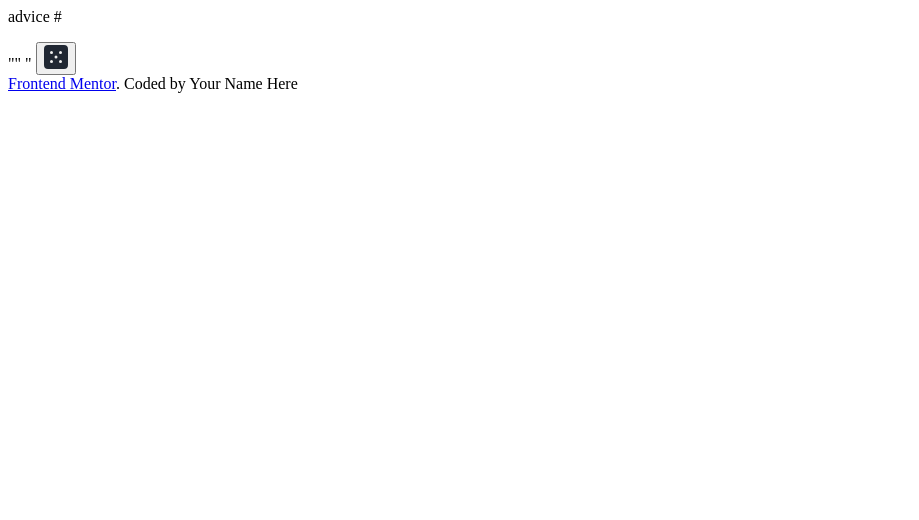
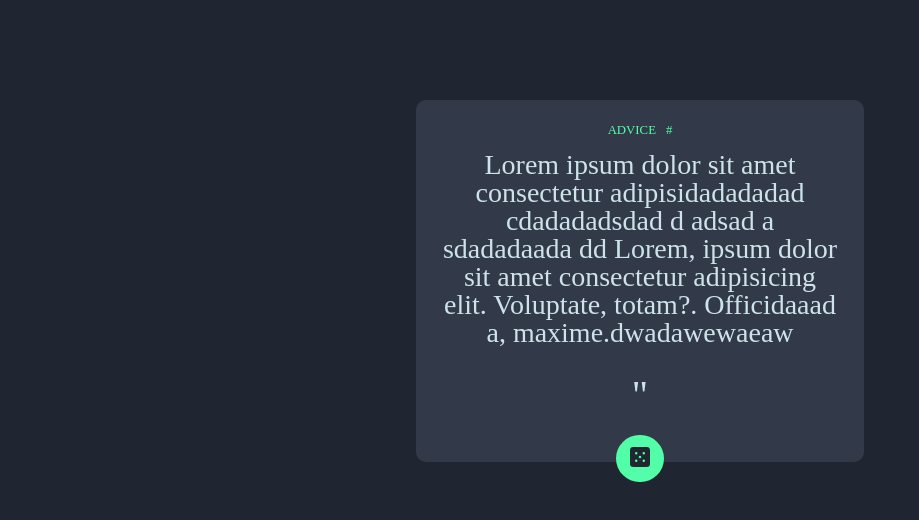
Before and after one commit to joao-miguel8/advice-generator-app, a plain HTML site: page index.html in a window 1280 px wide. Shown: the whole page, without its empty margins (0-919 px from the left). Drawn offline with Linux system fonts and the light colour scheme.

Commit message:
completed all the CSS layout and styling needed for the project.

```diff
--- a/css/reset.css
+++ b/css/reset.css
@@ -0,0 +1,133 @@
+/* http://meyerweb.com/eric/tools/css/reset/
+   v2.0 | 20110126
+   License: none (public domain)
+*/
+
+html,
+body,
+div,
+span,
+applet,
+object,
+iframe,
+h1,
+h2,
+h3,
+h4,
+h5,
+h6,
+p,
+blockquote,
+pre,
+a,
+abbr,
+acronym,
+address,
+big,
+cite,
+code,
+del,
+dfn,
+em,
+img,
+ins,
+kbd,
+q,
+s,
+samp,
+small,
+strike,
+strong,
+sub,
+sup,
+tt,
+var,
+b,
+u,
+i,
+center,
+dl,
+dt,
+dd,
+ol,
+ul,
+li,
+fieldset,
+form,
+label,
+legend,
+table,
+caption,
+tbody,
+tfoot,
+thead,
+tr,
+th,
+td,
+article,
+aside,
+canvas,
+details,
+embed,
+figure,
+figcaption,
+footer,
+header,
+hgroup,
+menu,
+nav,
+output,
+ruby,
+section,
+summary,
+time,
+mark,
+audio,
+video {
+    margin: 0;
+    padding: 0;
+    border: 0;
+    font-size: 100%;
+    font: inherit;
+    vertical-align: baseline;
+}
+/* HTML5 display-role reset for older browsers */
+article,
+aside,
+details,
+figcaption,
+figure,
+footer,
+header,
+hgroup,
+menu,
+nav,
+section {
+    display: block;
+}
+body {
+    line-height: 1;
+}
+ol,
+ul {
+    list-style: none;
+}
+blockquote,
+q {
+    quotes: none;
+}
+blockquote:before,
+blockquote:after,
+q:before,
+q:after {
+    content: "";
+    content: none;
+}
+table {
+    border-collapse: collapse;
+    border-spacing: 0;
+}
+
+button {
+    border-style: none;
+}
--- a/css/style.css
+++ b/css/style.css
@@ -0,0 +1,77 @@
+:root {
+    /* Colors */
+    --primary01: hsl(193, 38%, 86%);
+    --primary02: hsl(150, 100%, 66%);
+    /* Neutral Colors*/
+    --neutral01: hsl(217, 19%, 38%);
+    --neutral02: hsl(217, 19%, 24%);
+    --neutral03: hsl(218, 23%, 16%);
+
+    --ff: font-family: 'Manrope', sans-serif;
+
+}
+
+
+/*<<<<<<<<< GLOBAL STYLES >>>>>>>*/
+body {
+  background: var(--neutral03);
+}
+/*<<<<<<<<< LAYOUT >>>>>>>*/
+.advice-container {
+  background: var(--neutral02);
+  max-width: 400px;
+  border-radius: 10px;
+  padding: 24px 24px 0px 24px;
+  margin: 100px auto;
+}
+
+.advice-inner-content-container {
+  display: flex;
+  flex-direction: column;
+  align-items: center;
+  gap: 14px;
+}
+
+
+.advice-label,.advice-number {
+  display: flex;
+  color: var(--primary02);
+  text-transform: uppercase;
+  font-size: .8rem;
+  gap: 5px;
+}
+
+.advice-generated {
+  color: var(--primary01);
+  font-size: 28px;
+  text-align: center;
+}
+
+
+.quote-symbol {
+  font-size: 40px;
+  color: var(--primary01);
+  justify-self: center;
+  margin: 14px 0 0 0;
+}
+
+.generate-new-advice {
+  padding: 12px 14px;
+  position: relative;
+  top: 20px;
+  left: 44%;
+  border-radius: 100px;
+  background: var(--primary02);
+}
+
+.generate-new-advice img {
+  width: 20px;
+}
+
+/*<<<<<<<<< ADDITIONAL STYLES >>>>>>>*/
+
+.generate-new-advice:hover {
+  background: hsl(150, 83%, 52%);
+}
+
+/*<<<<<<<<< MEDIA QUERIES  >>>>>>>*/
--- a/index.html
+++ b/index.html
@@ -3,10 +3,19 @@
     <head>
         <meta charset="UTF-8" />
         <meta name="viewport" content="width=device-width, initial-scale=1.0" />
-        <!-- displays site properly based on user's device -->
 
         <link rel="icon" type="image/png" sizes="32x32" href="./images/favicon-32x32.png" />
 
+        <!-- font imported: -->
+        <link rel="preconnect" href="https://fonts.googleapis.com" />
+        <link rel="preconnect" href="https://fonts.gstatic.com" crossorigin />
+        <link href="https://fonts.googleapis.com/css2?family=Manrope:wght@800&display=swap" rel="stylesheet" />
+
+        <!-- CSS -->
+        <link rel="stylesheet" href="../advice-generator-app/css/reset.css" />
+        <link rel="stylesheet" href="../advice-generator-app/css/style.css" />
+        <!-- JS -->
+        <script src="../advice-generator-app/js/main.js" defer></script>
         <title>Frontend Mentor | Advice generator app</title>
 
         <!-- Feel free to remove these styles or customise in your own stylesheet 👍 -->
@@ -23,15 +32,21 @@
     <body>
         <main>
             <section class="advice-container">
-                <span>advice #<span class="advice-number"></span> </span>
-                <!-- Advice #Advice ID goes here -->
-                <p class="advice-generated"></p>
-                "<!-- Advice text goes here -->"
-                <span>"</span>
+                <div class="advice-inner-content-container">
+                    <span class="advice-label">advice<span class="advice-number"></span>#</span>
+                    <!-- Advice #Advice ID goes here -->
+                    <div class="quote-container">
+                        <p class="advice-generated">Lorem ipsum dolor sit amet consectetur adipisidadadadad cdadadadsdad d adsad a sdadadaada dd Lorem, ipsum dolor sit amet consectetur adipisicing elit. Voluptate, totam?. Officidaaad a, maxime.dwadawewaeaw</p>
+                    </div>
+
+                    <!-- Advice text goes here -->
+                    <div class="quote-symbol">"</div>
+                </div>
+
                 <button class="generate-new-advice">
                     <img src="../advice-generator-app/images/icon-dice.svg" alt="" />
                 </button>
-                <div class="contribution-container"><a href="https://www.frontendmentor.io?ref=challenge" target="_blank">Frontend Mentor</a>. Coded by <href href="#">Your Name Here</href></div>
+                <!-- <div class="contribution-container"><a href="https://www.frontendmentor.io?ref=challenge" target="_blank">Frontend Mentor</a>. Coded by <href href="#">Your Name Here</href></div> -->
             </section>
         </main>
     </body>
--- a/js/main.js
+++ b/js/main.js
@@ -0,0 +1,3 @@
+const generateQuoteButton = document.querySelector(".generate-new-advice");
+
+const quote = document.querySelector(".advice-generated");
```
